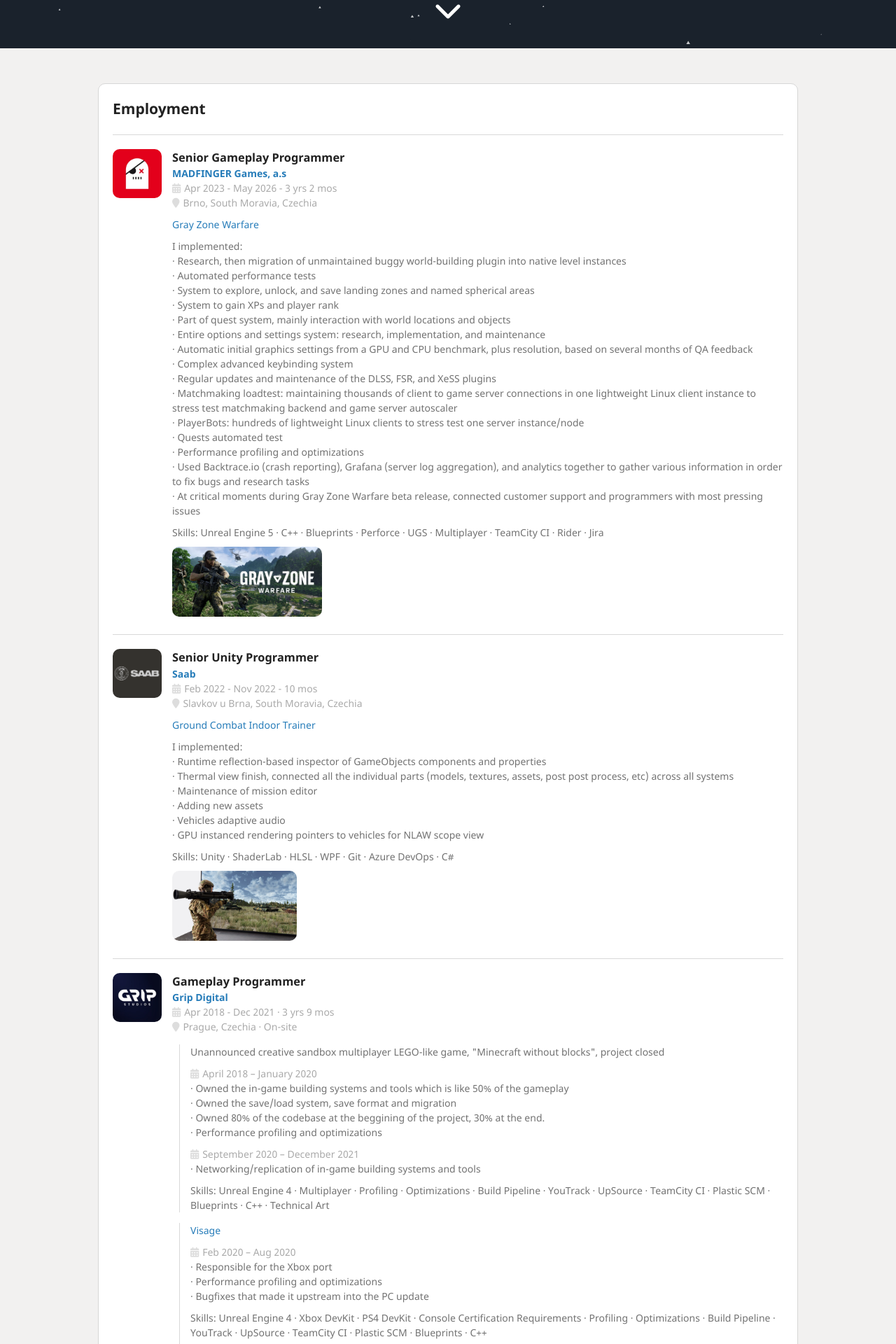
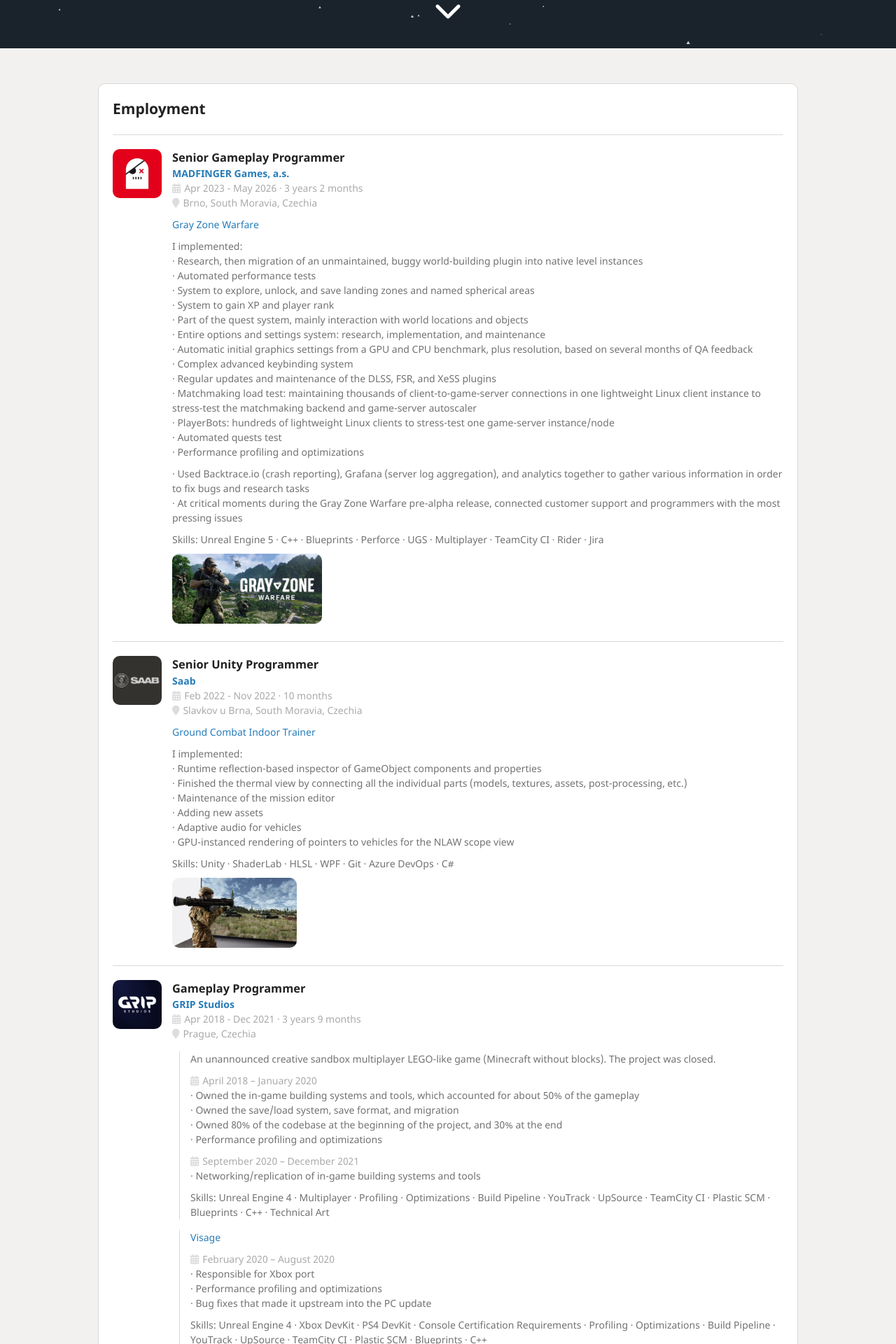
Before and after one commit to JakubNei/jakubnei.github.io, a Jekyll site: the page built from index.html, in a window 1280 px wide. Shown: the part 831-2751 px from the top of the page at 70% size. Built offline with Jekyll 4.4.1, drawn with Linux system fonts in a browser that asks for light colours; nearby versions of some CDN libraries; some of the changed text lies outside the part shown.

Commit message:
Copy the remaining LinkedIn profile wording into the portfolio.
Co-authored-by: Cursor <cursoragent@cursor.com>

```diff
--- a/pages/portfolio/portfolio.html
+++ b/pages/portfolio/portfolio.html
@@ -3,7 +3,7 @@
 
 <link rel="stylesheet" href="{{'/pages/portfolio/portfolio.css?v=" | append: site.github.build_revisio' | relative_url }}">
 
-<siv id="portfolio">
+<div id="portfolio">
 
 <section>
 	<header><h2>Employment</h2></header>
@@ -12,29 +12,32 @@
 		<img src="{{'pages/portfolio/logo-mfg.jpg' | relative_url }}">
 		<aside>
 			<h3 class="role">Senior Gameplay Programmer</h3>
-			<h4 class="company"><a href="https://www.madfingergames.com/" target="_blank">MADFINGER Games, a.s</a></h4>
-			<div class="when">Apr 2023 - May 2026 - 3 yrs 2 mos</div>
+			<h4 class="company"><a href="https://www.madfingergames.com/" target="_blank">MADFINGER Games, a.s.</a></h4>
+			<div class="when">Apr 2023 - May 2026 · 3 years 2 months</div>
 			<div class="location">Brno, South Moravia, Czechia</div>
 			<br>
 			<div><a href="https://store.steampowered.com/app/2479810/Gray_Zone_Warfare/" target="_blank">Gray Zone Warfare</a></div>
 			<br>
 			<div>I implemented:</div>
 			<ul class="points">
-				<li>Research, then migration of unmaintained buggy world-building plugin into native level instances</li>
+				<li>Research, then migration of an unmaintained, buggy world-building plugin into native level instances</li>
 				<li>Automated performance tests</li>
 				<li>System to explore, unlock, and save landing zones and named spherical areas</li>
-				<li>System to gain XPs and player rank</li>
-				<li>Part of quest system, mainly interaction with world locations and objects</li>
+				<li>System to gain XP and player rank</li>
+				<li>Part of the quest system, mainly interaction with world locations and objects</li>
 				<li>Entire options and settings system: research, implementation, and maintenance</li>
 				<li>Automatic initial graphics settings from a GPU and CPU benchmark, plus resolution, based on several months of QA feedback</li>
 				<li>Complex advanced keybinding system</li>
 				<li>Regular updates and maintenance of the DLSS, FSR, and XeSS plugins</li>
-				<li>Matchmaking loadtest: maintaining thousands of client to game server connections in one lightweight Linux client instance to stress test matchmaking backend and game server autoscaler</li>
-				<li>PlayerBots: hundreds of lightweight Linux clients to stress test one server instance/node</li>
-				<li>Quests automated test</li>
+				<li>Matchmaking load test: maintaining thousands of client-to-game-server connections in one lightweight Linux client instance to stress-test the matchmaking backend and game-server autoscaler</li>
+				<li>PlayerBots: hundreds of lightweight Linux clients to stress-test one game-server instance/node</li>
+				<li>Automated quests test</li>
 				<li>Performance profiling and optimizations</li>
+			</ul>
+			<br>
+			<ul class="points">
 				<li>Used Backtrace.io (crash reporting), Grafana (server log aggregation), and analytics together to gather various information in order to fix bugs and research tasks</li>
-				<li>At critical moments during Gray Zone Warfare beta release, connected customer support and programmers with most pressing issues</li>
+				<li>At critical moments during the Gray Zone Warfare pre-alpha release, connected customer support and programmers with the most pressing issues</li>
 			</ul>
 			<br>
 			<div class="skills">Skills: Unreal Engine 5 · C++ · Blueprints · Perforce · UGS · Multiplayer · TeamCity CI · Rider · Jira</div>
@@ -50,19 +53,19 @@
 		<aside>
 			<h3 class="role">Senior Unity Programmer</h3>
 			<h4 class="company"><a href="https://www.saab.com" target="_blank">Saab</a></h4>
-			<div class="when">Feb 2022 - Nov 2022 - 10 mos</div>
+			<div class="when">Feb 2022 - Nov 2022 · 10 months</div>
 			<div class="location">Slavkov u Brna, South Moravia, Czechia</div>
 			<br>
 			<div><a href="https://www.saab.com/products/ground-combat-indoor-trainer" target="_blank">Ground Combat Indoor Trainer</a></div>
 			<br>
 			<div>I implemented:</div>
 			<ul class="points">
-				<li>Runtime reflection-based inspector of GameObjects components and properties</li>
-				<li>Thermal view finish, connected all the individual parts (models, textures, assets, post post process, etc) across all systems</li>
-				<li>Maintenance of mission editor</li>
+				<li>Runtime reflection-based inspector of GameObject components and properties</li>
+				<li>Finished the thermal view by connecting all the individual parts (models, textures, assets, post-processing, etc.)</li>
+				<li>Maintenance of the mission editor</li>
 				<li>Adding new assets</li>
-				<li>Vehicles adaptive audio</li>
-				<li>GPU instanced rendering pointers to vehicles for NLAW scope view</li>
+				<li>Adaptive audio for vehicles</li>
+				<li>GPU-instanced rendering of pointers to vehicles for the NLAW scope view</li>
 			</ul>
 			<br>
 			<div class="skills">Skills: Unity · ShaderLab · HLSL · WPF · Git · Azure DevOps · C#</div>
@@ -77,17 +80,17 @@
 		<img src="{{'pages/portfolio/logo-grip.jpg' | relative_url }}">
 		<aside>
 			<h3 class="role">Gameplay Programmer</h3>
-			<h4 class="company"><a href="https://www.grip-digital.com/" target="_blank">Grip Digital</a></h4>
-			<div class="when">Apr 2018 - Dec 2021 · 3 yrs 9 mos</div>
-			<div class="location">Prague, Czechia · On-site</div>
+			<h4 class="company"><a href="https://www.grip-digital.com/" target="_blank">GRIP Studios</a></h4>
+			<div class="when">Apr 2018 - Dec 2021 · 3 years 9 months</div>
+			<div class="location">Prague, Czechia</div>
 			<section>
-				<div>Unannounced creative sandbox multiplayer LEGO-like game, "Minecraft without blocks", project closed</div>
+				<div>An unannounced creative sandbox multiplayer LEGO-like game (Minecraft without blocks). The project was closed.</div>
 				<br>
 				<div class="when">April 2018 – January 2020</div>
 				<ul class="points">
-					<li>Owned the in-game building systems and tools which is like 50% of the gameplay</li>
-					<li>Owned the save/load system, save format and migration</li>
-					<li>Owned 80% of the codebase at the beggining of the project, 30% at the end.</li>
+					<li>Owned the in-game building systems and tools, which accounted for about 50% of the gameplay</li>
+					<li>Owned the save/load system, save format, and migration</li>
+					<li>Owned 80% of the codebase at the beginning of the project, and 30% at the end</li>
 					<li>Performance profiling and optimizations</li>
 				</ul>
 				<br>
@@ -101,11 +104,11 @@
 			<section>
 				<div><a href="https://store.steampowered.com/app/594330/Visage/" target="_blank">Visage</a></div>
 				<br>
-				<div class="when">Feb 2020 – Aug 2020</div>
+				<div class="when">February 2020 – August 2020</div>
 				<ul class="points">
-					<li>Responsible for the Xbox port</li>
+					<li>Responsible for Xbox port</li>
 					<li>Performance profiling and optimizations</li>
-					<li>Bugfixes that made it upstream into the PC update</li>
+					<li>Bug fixes that made it upstream into the PC update</li>
 				</ul>
 				<br>
 				<div class="skills">Skills: Unreal Engine 4 · Xbox DevKit · PS4 DevKit · Console Certification Requirements · Profiling · Optimizations · Build Pipeline · YouTrack · UpSource · TeamCity CI · Plastic SCM · Blueprints · C++</div>
@@ -122,7 +125,7 @@
 		<aside>
 			<h3 class="role">Web Developer</h3>
 			<h4 class="company"><a href="https://www.tietoevry.com/" target="_blank">Tieto</a></h4>
-			<div class="when">May 2016 - Mar 2018 - 1 yr 11 mos</div>
+			<div class="when">May 2016 - Mar 2018 · 1 year 11 months</div>
 			<div class="location">Ostrava, Moravia-Silesia, Czechia</div>
 			<br>
 			<div>Front-end and back-end development for a website serving customers of energy distribution companies in the Nordic countries.</div>
@@ -136,6 +139,7 @@
 <section>
 	<header>
 		<h2>Personal Projects</h2>
+		<div>In my free time, I have created various C# and Unity3D projects and experiments:</div>
 	</header>
 
 	<section>
@@ -162,6 +166,7 @@
 <section>
 	<header>
 		<h2>Game Jams</h2>
+		<div>I attend various gammejams where I can fully utilize all of my creative skillset. My role is usually lead/senior programmer and producer, I also leverage my experience in creating/rigging/skinning models, creating textures and designing/creating levels.</div>
 	</header>
 
 	<section>
@@ -260,20 +265,70 @@
 </section>
 
 
+
+<section>
+	<header><h2>Scripting/Moding Games</h2></header>
+
+	<section>
+		<aside>
+			<h3>VRChat</h3>
+			<ul class="points">
+				<li>Unity3D shader and content creator for VRChat - <a href="https://github.com/netri/Neitri-Unity-Shaders" target="_blank">https://github.com/netri/Neitri-Unity-Shaders</a></li>
+				<li>Created part of Blender plugin to help simplify models for VRChat from other sources</li>
+			</ul>
+			<br>
+			<div class="skills">Skills: ShaderLab, Blender, Photoshop, Geometry Shader, Tessellation Shader, Modeling, Rigging, Skining, Texturing, Level Design</div>
+		</aside>
+	</section>
+
+	<section>
+		<aside>
+			<h3>Arma 2/3</h3>
+			<ul class="points">
+				<li>Arma server admin for <a href="https://taw.net/" target="_blank">https://taw.net/</a></li>
+				<li>Created and maintained useful scripts for Arma 3 community:
+					<ul>
+						<li>Loadout save/load - <a href="https://forums.bohemia.net/forums/topic/139848-getset-loadout-saves-and-loads-pretty-much-everything/?page=1" target="_blank">https://forums.bohemia.net/forums/topic/139848-getset-loadout-saves-and-loads-pretty-much-everything/?page=1</a></li>
+						<li>Player map markers - <a href="https://forums.bohemia.net/forums/topic/147033-dynamic-player-markers/?page=1" target="_blank">https://forums.bohemia.net/forums/topic/147033-dynamic-player-markers/?page=1</a></li>
+					</ul>
+				</li>
+				<li>Investigated and fixed bugs in Arma 3 Task Force Arrowhead Radio addon - <a href="https://github.com/michail-nikolaev/task-force-arma-3-radio/commits?author=aeroson" target="_blank">https://github.com/michail-nikolaev/task-force-arma-3-radio/commits?author=aeroson</a></li>
+			</ul>
+			<br>
+			<div class="skills">Skills: C++, SQF, Server Administration</div>
+		</aside>
+	</section>
+
+	<section>
+		<aside>
+			<h3>Second Life</h3>
+			<ul class="points">
+				<li>Learned ingame scripting, made money for my first PC as scripter for hire</li>
+				<li>Learned basics of texturing, modeling, skinning, rigging</li>
+			</ul>
+			<br>
+			<div class="skills">Skills: Scripting, Modeling, Texturing</div>
+		</aside>
+	</section>
+</section>
+
+
 <section>
 	<header><h2>Education<h2></header>
 
 	<section>
 		<img src="{{'pages/portfolio/logo-vsb.jpg' | relative_url }}">
 		<aside>
-			<h3 class="company"><a href="https://www.vsb.cz/" target="_blank">VŠB - Technical University of Ostrava</a></h3>
-			<div class="role">Computer Science and Technology, Computer Graphics and Image</div>
+			<h3 class="company"><a href="https://www.vsb.cz/" target="_blank">Vysoká škola báňská - Technická univerzita Ostrava</a></h3>
+			<div class="role">Inženýr (Ing.), Computer Graphics</div>
 			<section>
-				<div class="role">Masters's degree, Computer Science and Technology, Computer Graphics and Image</div>
+				<div class="role">Inženýr (Ing.), Computer Graphics</div>
 				<br>
 				<div class="when">2014 - 2017</div>
-				<div>Diploma thesis: <a href="https://github.com/aeroson/procedural-planets-generator" target="_blank">Procedural Planets Generation</a>, <a href="https://github.com/aeroson/UnityProceduralPlanets" target="_blank">Improved version ported to Unity</a></div>
-				<div class="skills">Skills: C# · Compute Shader · Floating Origin · Deferred Shading · Software Z Buffer</div>
+				<div>Diploma thesis: Procedural Planets Generation</div>
+				<div>Release and source code: <a href="https://github.com/aeroson/procedural-planets-generator" target="_blank">https://github.com/aeroson/procedural-planets-generator</a></div>
+				<div>Improved version ported to Unity <a href="https://github.com/aeroson/UnityProceduralPlanets" target="_blank">https://github.com/aeroson/UnityProceduralPlanets</a></div>
+				<div class="skills">(C#, Compute Shader, Floating Origin, Deferred Shading, Software Z Buffer)</div>
 				<br>
 				<div class="previews">
 					<a href="https://raw.githubusercontent.com/JakubNei/UnityProceduralPlanets/535e47698cbafcafe4e36d014fc163577a56d932/readme_images/1.png" target="_blank"><img src="https://raw.githubusercontent.com/JakubNei/UnityProceduralPlanets/535e47698cbafcafe4e36d014fc163577a56d932/readme_images/1.png"></a>
@@ -284,11 +339,11 @@
 				</div>
 			</section>
 			<section>
-				<div class="role">Bachelor's degree, Computer Science and Technology</div>
+				<div class="role">Bachelor's degree, Information technology</div>
 				<br>
 				<div class="when">2011 - 2014</div>
-				<div>Bechelor thesis: Infinite Procedural Terrain Generation<div>
-				<div class="skills">Skills: C++ · OpenGL · GLSL · Forward Rendering · View Frustum Culling · Instanced Rendering · Tessellation<div>
+				<div>Bechelor's thesis topic: Infinite Procedural Terrain Generation</div>
+				<div class="skills">(C++, OpenGL, GLSL, Forward Rendering, View Frustum Culling, Instanced Rendering, Tessellation)</div>
 				<br>
 				<div class="previews">
 					<img src="{{'pages/portfolio/preview-bechelor-procedural-terrain.jpg' | relative_url }}">
--- a/pages/portfolio/portfolio.sass
+++ b/pages/portfolio/portfolio.sass
@@ -97,6 +97,10 @@
 		padding: 0
 		li::before
 			content: "· "
+		ul
+			list-style: none
+			margin: 0
+			padding-left: 1.2em
 
 	@media print
 		color: #191919
@@ -262,3 +266,7 @@
 				line-height: 1.35
 				&::before
 					content: none
+			ul
+				list-style: disc
+				margin: 0
+				padding-left: 1.15em
```
